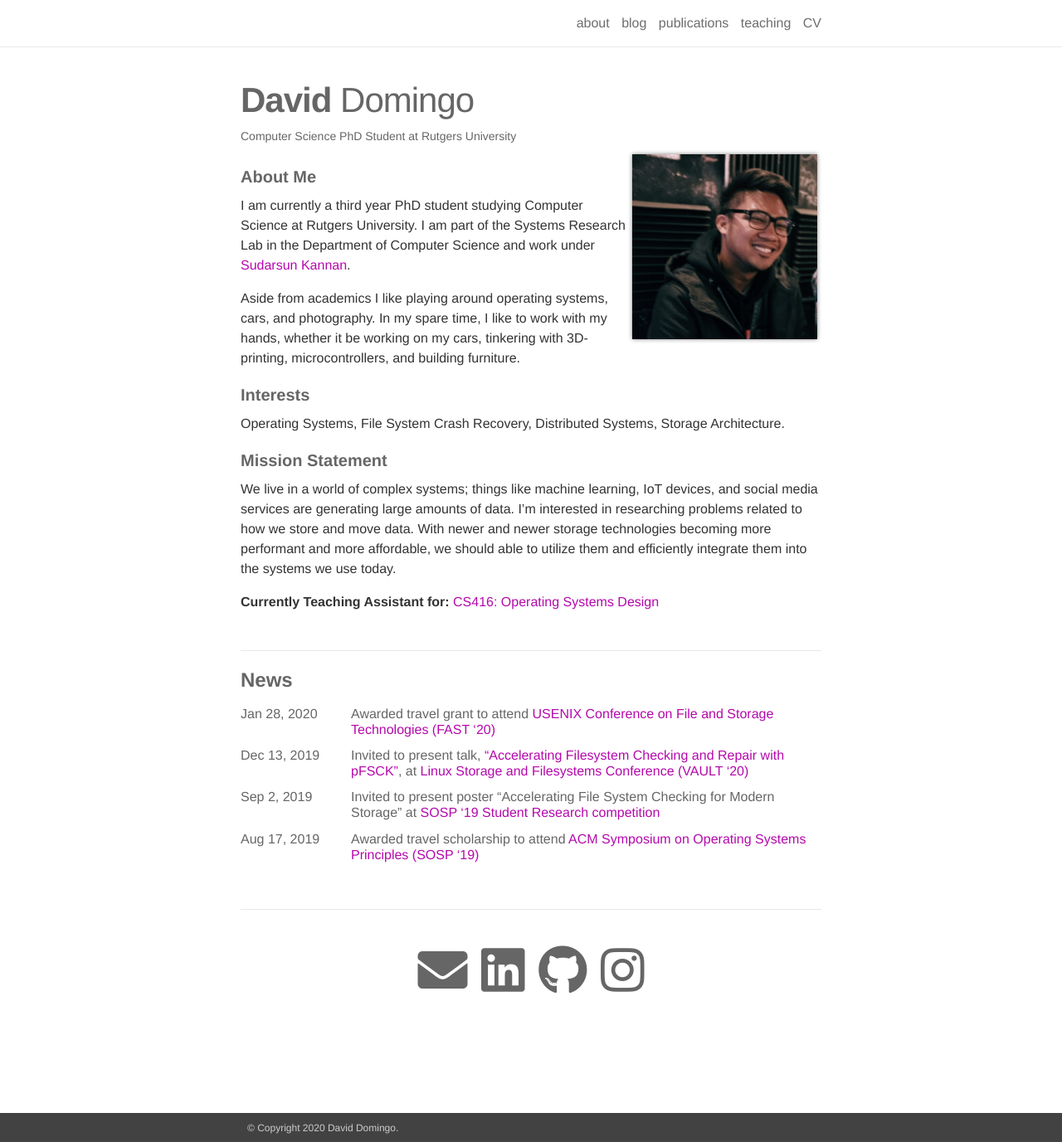
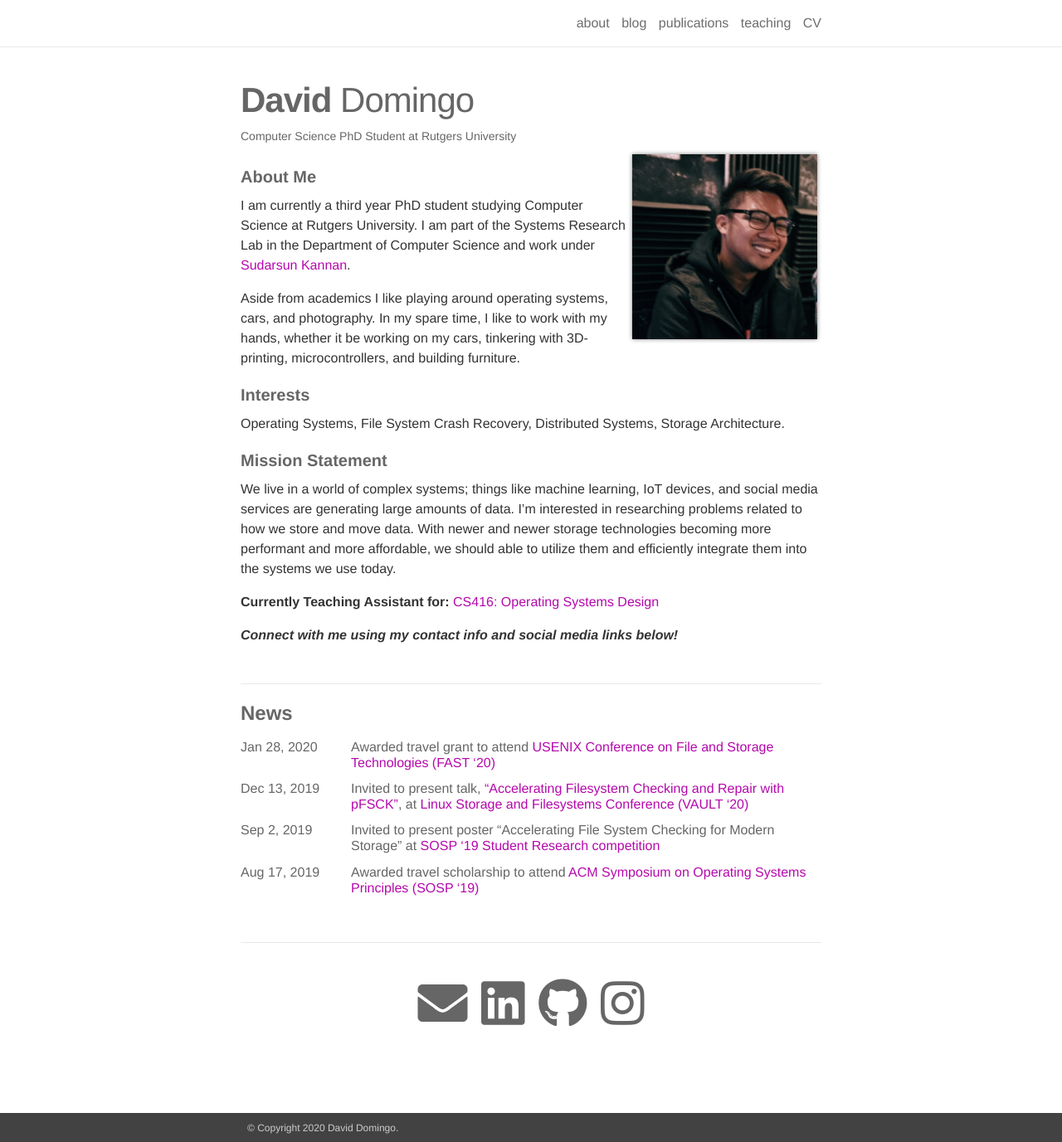
Before and after one commit to DaveedDomingo/daveeddomingo.github.io, a Jekyll site: the page built from _pages/about.md, in a window 1280 px wide and 1377 px high. Shown: the whole window at 83% size. Built offline with Jekyll 4.4.1, drawn with Linux system fonts in a browser that asks for light colours; nearby versions of some CDN libraries.

Commit message:
update about me to point to contact info

```diff
--- a/_pages/about.md
+++ b/_pages/about.md
@@ -25,7 +25,6 @@ Operating Systems, File System Crash Recovery, Distributed Systems, Storage Arch
 #### **Mission Statement**
 We live in a world of complex systems; things like machine learning, IoT devices, and social media services are generating large amounts of data. I'm interested in researching problems related to how we store and move data. With newer and newer storage technologies becoming more performant and more affordable, we should able to utilize them and efficiently integrate them into the systems we use today.
 
+**Currently Teaching Assistant for:** [CS416: Operating Systems Design](https://www.cs.rutgers.edu/~badri/416.html)
 
-
-
-**Currently Teaching Assistant for:** [CS416: Operating Systems Design](https://www.cs.rutgers.edu/~badri/416.html)
+***Connect with me using my contact info and social media links below!***
```
